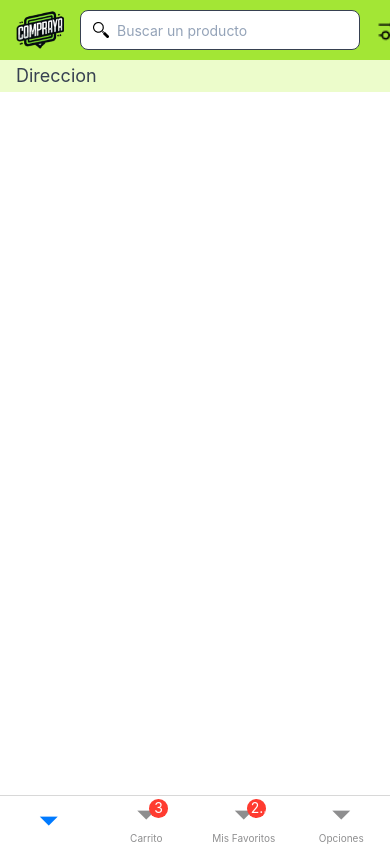
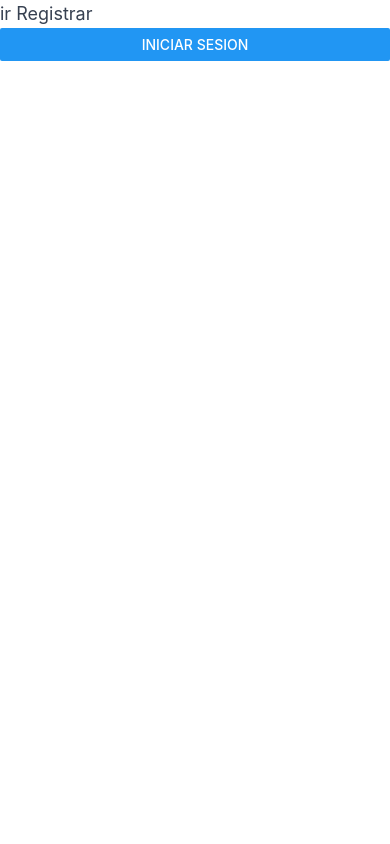
Before and after one commit to Jcamilohz/Software5_SamuelMolinaJuanHernandez, a React Native app: screen /sesion in a window 390 px wide. Built offline with nearby package versions, Linux system fonts and the light colour scheme.

Commit message:
Se ajustan App.tsx,Navigation,package,Profile y styles,se añaden RegisterScreen y SesionScreen

```diff
--- a/App.tsx
+++ b/App.tsx
@@ -1,5 +1,7 @@
 import React from 'react';
 import Navigation from './Navigation';
+import { enableScreens } from 'react-native-screens';
+enableScreens();
 
 function App(): React.JSX.Element {
   return (
--- a/Navigation.js
+++ b/Navigation.js
@@ -1,34 +1,43 @@
 import React from "react";
-import {createBottomTabNavigator} from "@react-navigation/bottom-tabs";
+import { createBottomTabNavigator } from "@react-navigation/bottom-tabs";
+import { createStackNavigator } from "@react-navigation/stack";
 import { NavigationContainer } from "@react-navigation/native";
-
-
 
 import Home from "./src/iu/Home";
 import CartScreen from "./src/iu/CartScreen";
-import FavortiteScreen from "./src/iu/FavoritesScreen";
+import FavoritesScreen from "./src/iu/FavoritesScreen";
 import ProfileScreen from "./src/iu/ProfileScreen";
+import SesionScreen from "./src/iu/SesionScreen";
+import RegisterScreen from "./src/iu/RegisterScreen";
 
 const Tab = createBottomTabNavigator();
+const Stack = createStackNavigator();
 
-
-function MainTab(){
-    return(
+function MainTab() {
+    return (
         <Tab.Navigator initialRouteName="home" >
-            <Tab.Screen name="home" component={Home} options={{ tabBarLabel:"", headerShown:false}}/>
-            <Tab.Screen name="cart" component={CartScreen} options={{tabBarBadge: 3, tabBarLabel:"Carrito", headerShown:false}}/>
-            <Tab.Screen name="favorites" component={FavortiteScreen} options={{tabBarBadge: 20 , tabBarLabel:"Mis Favoritos",headerShown:false}}/>
-            <Tab.Screen name="profile" component={ProfileScreen}  options={{tabBarLabel:"Opciones",headerShown:false}}/>
+            <Tab.Screen name="home" component={Home} options={{ tabBarLabel: "", headerShown: false }} />
+            <Tab.Screen name="cart" component={CartScreen} options={{ tabBarBadge: 3, tabBarLabel: "Carrito", headerShown: false }} />
+            <Tab.Screen name="favorites" component={FavoritesScreen} options={{ tabBarBadge: 20, tabBarLabel: "Mis Favoritos", headerShown: false }} />
+            <Tab.Screen name="profile" component={ProfileScreen} options={{ tabBarLabel: "Opciones", headerShown: false }} />
         </Tab.Navigator>
     );
 }
 
-
+function AppNavigator() {
+    return (
+        <Stack.Navigator>
+            <Stack.Screen name="main" component={MainTab} options={{ headerShown: false }} />
+            <Stack.Screen name="sesion" component={SesionScreen} options={{ headerShown: false }} />
+            <Stack.Screen name="register" component={RegisterScreen} options={{ headerShown: false }} />
+        </Stack.Navigator>
+    );
+}
 
 const Navigation = () => {
-    return(
+    return (
         <NavigationContainer>
-            <MainTab/>
+            <AppNavigator />
         </NavigationContainer>
     );
 }
--- a/package.json
+++ b/package.json
@@ -12,8 +12,10 @@
   "dependencies": {
     "@react-navigation/bottom-tabs": "^6.6.1",
     "@react-navigation/native": "^6.1.18",
+    "@react-navigation/stack": "^6.4.1",
     "react": "18.2.0",
     "react-native": "0.74.5",
+    "react-native-gesture-handler": "^2.18.1",
     "react-native-safe-area-context": "^4.10.9",
     "react-native-screens": "^3.34.0",
     "twrnc": "^4.5.0"
--- a/src/iu/ProfileScreen.js
+++ b/src/iu/ProfileScreen.js
@@ -1,17 +1,21 @@
 import React from "react";
-import { SafeAreaView, View,Text } from 'react-native';
+import { SafeAreaView, View, Text, TouchableOpacity } from 'react-native';
 import styles from '../styles/styles';
 
-const ProfileScreen=()=>{
-    return(
+const ProfileScreen = ({ navigation }) => {
+    return (
         <SafeAreaView style={styles.mainBackground}>
-            <View style={styles.header}>
-                <Text style={styles.text}>Editar Perfil</Text>
-                <Text style={styles.text}>Cerrar Sesion</Text>
-                <Text style={styles.text}>Mis Compras</Text>
-                <Text style={styles.text}>Mis Productos</Text>
-                <Text style={styles.text}>Vender Productos</Text>
-
+            <View style={styles.container}>
+                <View style={styles.opcions}>
+                    <Text style={styles.text}>Editar Perfil</Text>
+                    <Text style={styles.text}>Mis Compras</Text>
+                    <Text style={styles.text}>Mis Productos</Text>
+                    <Text style={styles.text}>Vender Productos</Text>
+                    <Text style={styles.text}>Ayuda</Text>
+                    <TouchableOpacity onPress={() => navigation.navigate('sesion')}>
+                        <Text style={styles.text}>Cerrar Sesion</Text>
+                    </TouchableOpacity>
+                </View>
             </View>
         </SafeAreaView>
     );
--- /dev/null
+++ b/src/iu/RegisterScreen.js
@@ -0,0 +1,13 @@
+import React from "react";
+import { SafeAreaView, View, Text, Button, TouchableOpacity } from 'react-native';
+import styles from '../styles/styles';
+
+const SesionScreen=({ navigation })=>{
+    return(
+        <SafeAreaView style={styles.mainBackground}>
+            <Button title="Registrarse" onPress={() => navigation.navigate('sesion')}/>
+        </SafeAreaView>
+    );
+}
+
+export default SesionScreen;
--- /dev/null
+++ b/src/iu/SesionScreen.js
@@ -0,0 +1,16 @@
+import React from 'react';
+import { SafeAreaView, View,Text,Button,TouchableOpacity } from 'react-native';
+import styles from '../styles/styles';
+
+const SesionScreen=({ navigation })=>{
+    return(
+        <SafeAreaView style={styles.mainBackground}>
+            <TouchableOpacity onPress={() => navigation.navigate('register')}>
+            <Text style={styles.text}>ir Registrar</Text>
+            </TouchableOpacity>
+            <Button title="Iniciar Sesion" onPress={() => navigation.navigate('home')}/>
+        </SafeAreaView>
+    );
+}
+
+export default SesionScreen;
--- a/src/styles/styles.js
+++ b/src/styles/styles.js
@@ -14,10 +14,9 @@ const styles = {
   headerTextInputPlaceholder: tw.color('text-slate-400'),
   headerFilterIcon: tw`w-15 h-7`,
 
-
-
   header2: tw`bg-lime-100 w-full h-8 flex-row items-center px-4`,
 
+  opcions: tw`flex-col justify-between items-center px-4  w-100% h-80%`,
 
 };
 
```
Also changed, not shown: 1 other file (tests, documents, lock files or other folders).
